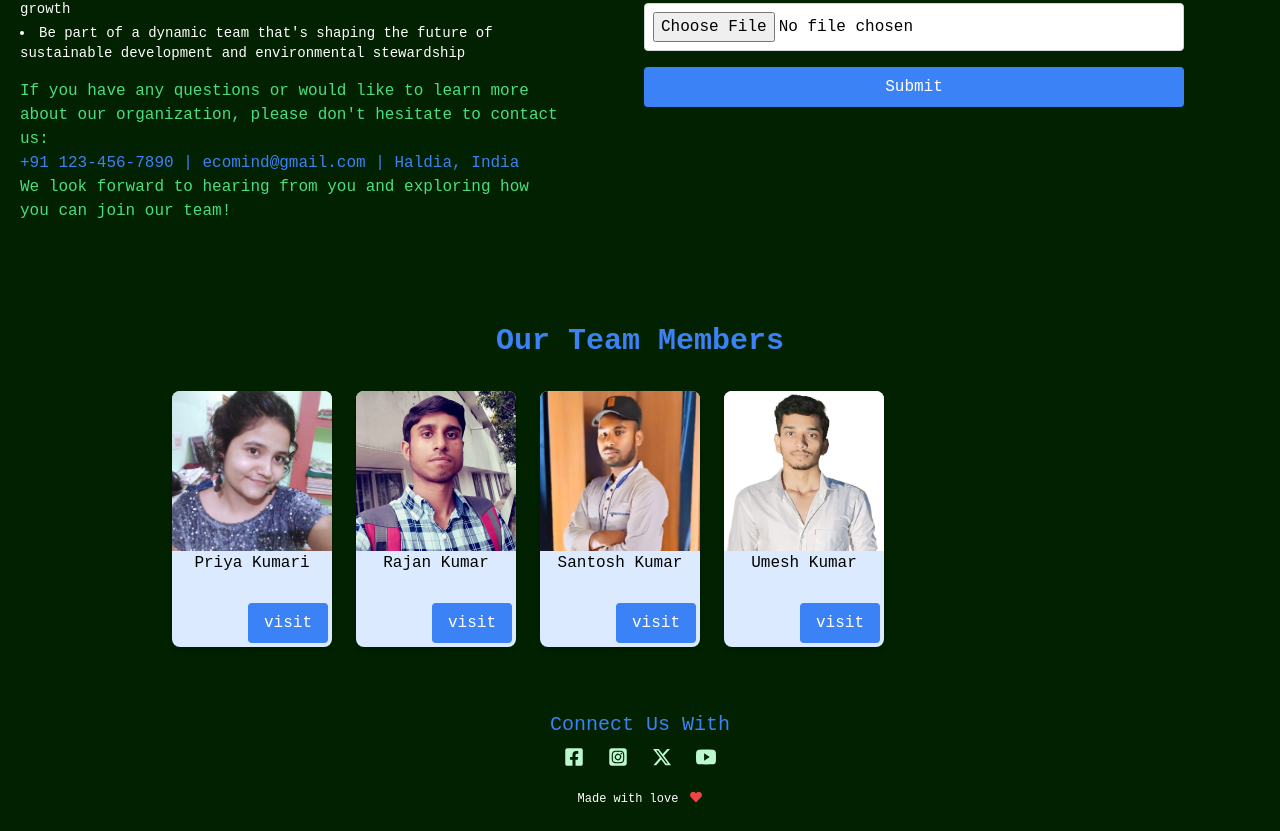
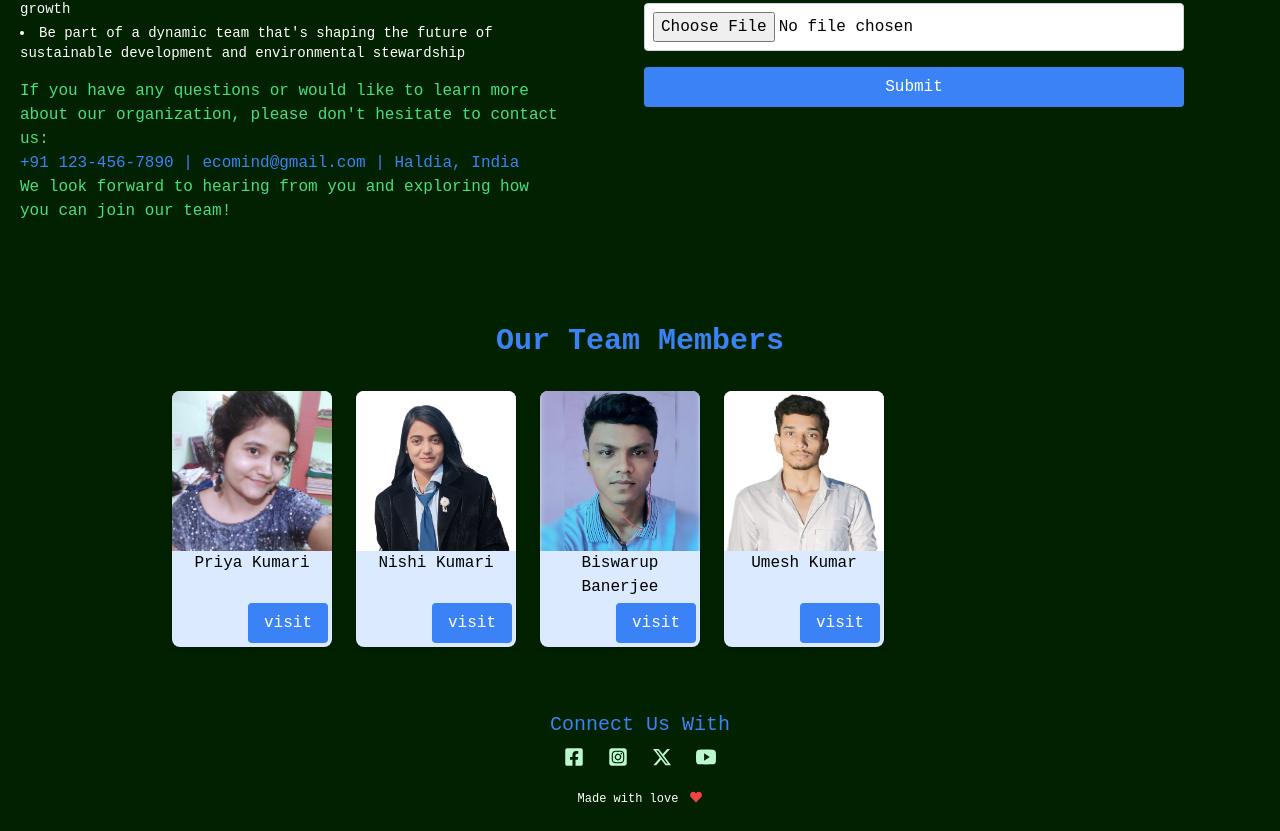
Before and after one commit to biswarup-3010/eco-mind, a React (Vite) app: page /eco-mind/learn-more/1 in a window 1280 px wide. Shown: the part 5011-5842 px from the top of the page. Built offline with nearby package versions, Linux system fonts and the light colour scheme.

Commit message:
Update TeamMember.jsx

```diff
--- a/src/components/TeamMember.jsx
+++ b/src/components/TeamMember.jsx
@@ -16,15 +16,15 @@ export default function TeamMember() {
     },
     {
       id: 2,
-      picture: rpic,
-      name: "Rajan Kumar",
-      fb: "https://www.linkedin.com/in/rajan-kumar-65541a22b/",
+      picture: npic,
+      name: "Nishi Kumari",
+      fb: "https://www.linkedin.com/in/nishi-barnwal-032043301/",
     },
     {
       id: 3,
-      picture: spic,
-      name: "Santosh Kumar",
-      fb: "https://www.linkedin.com/in/santosh-kumar-a8490824a/",
+      picture: biswapic,
+      name: "Biswarup Banerjee",
+      fb: "https://www.linkedin.com/in/biswarup-banerjee-406b72241/",
     },
     {
       id: 4,
```
